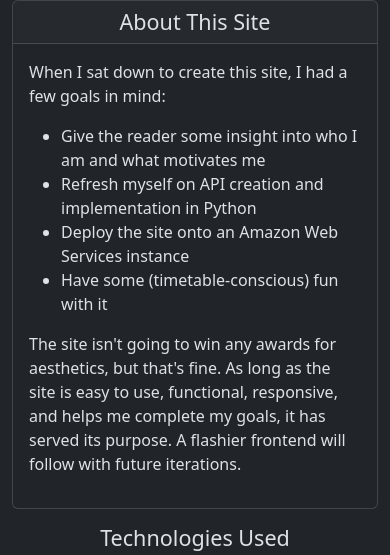
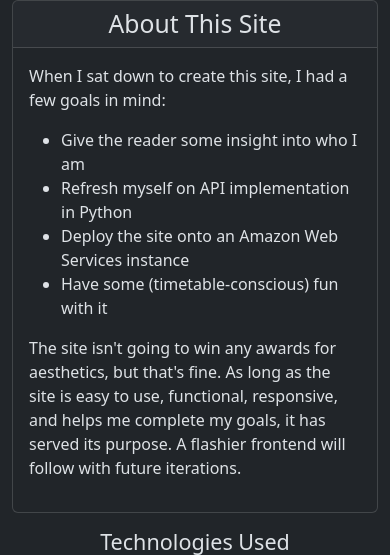
Before and after one commit to borkmaster12/borkfolio, a FastAPI app: page /about in a window 390 px wide. Shown: the part 57-612 px from the top of the page. Run offline with FastAPI, Linux system fonts and the light colour scheme.

Commit message:
Adjust for cleaner responsive look

```diff
--- a/src/app/templates/about.html
+++ b/src/app/templates/about.html
@@ -62,7 +62,7 @@
         <div class="row mb-3 justify-content-center">
           <div class="col col-md-10 col-lg-8 col-xxl-6">
             <div class="card mx-auto">
-              <h4 class="text-center card-header">About This Site</h4>
+              <h2 class="text-center card-header">About This Site</h2>
 
               <div class="card-body">
                 <div class="col-12"></div>
@@ -74,11 +74,10 @@
 
                 <ul>
                   <li>
-                    Give the reader some insight into who I am and what
-                    motivates me
+                    Give the reader some insight into who I am
                   </li>
                   <li>
-                    Refresh myself on API creation and implementation in Python
+                    Refresh myself on API implementation in Python
                   </li>
                   <li>Deploy the site onto an Amazon Web Services instance</li>
                   <li>Have some (timetable-conscious) fun with it</li>
```
